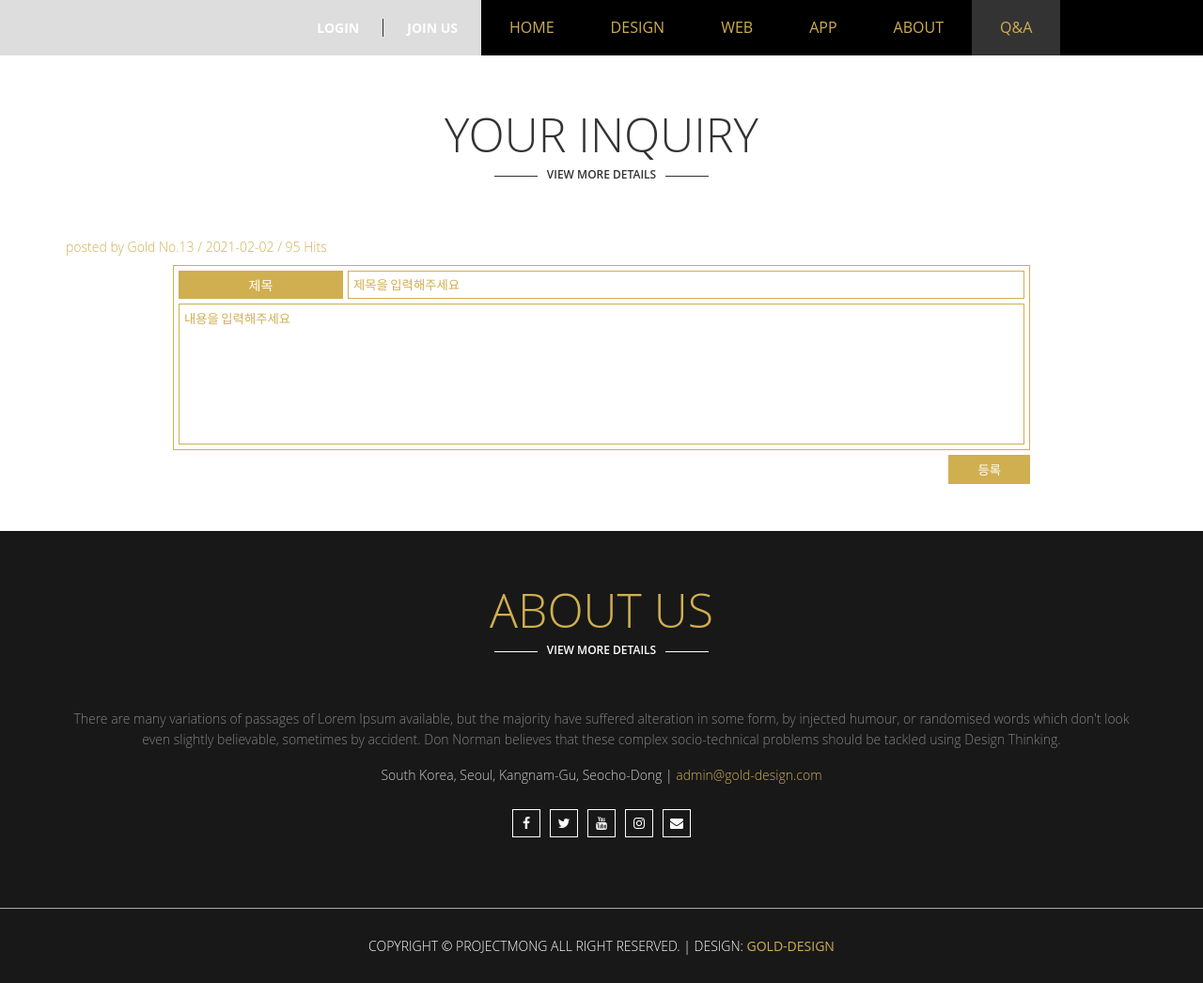
After one commit to middleun/DB-project, a PHP site: page /pages/qna/qna_view.php in a window 1280 px wide. The commit adds this page. Shown: the part 401-1447 px from the top of the page at 94% size. Run offline with PHP 8.4, Linux system fonts and the light colour scheme.

Commit message:
210126_qna페이지 넘버링 및 페이징 처리 완료, qna수정페이지 작업중

```diff
--- a/gold/css/qna.css
+++ b/gold/css/qna.css
@@ -59,3 +59,10 @@ display:flex; justify-content: center; align-items: center;}
 
 .qnaBoxes .writeBox button{border:1px solid #d0af51; background: #d0af51; color:#fff; text-align:center;
 padding: 5px 30px; margin-top:5px; float:right;}
+
+
+/* qna view page style */
+.qnaView .wirterInfo{width:80%; margin:ato; }
+.qnaView .writerInfo p{color:#d0af51; font-weight: 300; padding:5px 0;}
+.qnaView .writeBox{margin:5px auto 0;}
+.qnaView button{margin-left:5px;}
--- /dev/null
+++ b/gold/pages/qna/qna_view.php
@@ -0,0 +1,105 @@
+<!DOCTYPE html>
+<html lang="en">
+    <head>
+        <meta charset="UTF-8" />
+        <meta name="viewport" content="width=device-width, initial-scale=1.0" />
+        <title>Gold</title>
+
+        <!-- font awesome link -->
+        <link
+        rel="stylesheet"
+        href="https://cdnjs.cloudflare.com/ajax/libs/font-awesome/4.7.0/css/font-awesome.min.css"
+        />
+
+        <!-- main css link -->
+        <link rel="stylesheet" href="/gold/css/style.css" />
+
+        <!-- design css link -->
+        <link rel="stylesheet" href="/gold/css/design_web_app.css">
+
+        <!-- qna css link -->
+        <link rel="stylesheet" href="/gold/css/qna.css">
+
+
+        <!-- animation css link -->
+        <link rel="stylesheet" href="/gold/css/animation.css" />
+
+        <!-- media query style css link -->
+        <link rel="stylesheet" href="/gold/css/media.css" />
+
+    </head>
+    <body>
+        <div class="wrap">
+
+            <?php include $_SERVER["DOCUMENT_ROOT"]. "/gold/include/header.php" ?>
+
+            <section class="contents qna hasTitle">
+                    <div class="center">
+                        <!-- contact title -->
+                        <div class="title">
+                        <h2>Your Inquiry</h2>
+                        <div class="subTit">
+                            <span class="subLine"></span>
+                            <a href="#" class="subLink">View More Details</a>
+                        </div>
+                        </div>
+                        <!-- end of contact title -->
+
+                        <div class="qnaBoxes qnaView deWeBoxes">
+                            <div class="writerInfo">
+                                <p>posted by Gold No.13 / 2021-02-02 / 95 Hits</p>
+                            </div>
+
+
+                            <div class="writeBox clear">
+
+                                <form action="/gold/php_process/pages/qna_insert.php?id=<?=$userid?>" method="post" class="writeForm" name="writeForm">
+                                    <p class="qnaTitInput">
+                                        <label for="qnaTitle">제목</label>
+                                        <input type="text" name="qnaTitle" id="qnaTitle" placeholder="제목을 입력해주세요">
+                                    </p>
+                                    <p class="qnaTxtInput">
+                                        <textarea name="qnaTxt" placeholder="내용을 입력해주세요"></textarea>
+                                    </p>
+
+                                </form>
+                                <?php
+                                    if($userid==""){
+                                ?>
+                                <button type="submit" onclick="plzLogin()">등록</button>
+                                <?php
+                                    }else{
+                                ?>
+                                <button type="submit" class="">돌아가기</button>
+                                <button type="submit" class=""> 수정</button>
+                                <?php
+                                }
+                                ?>
+
+
+
+                            </div>
+
+
+                        </div>
+                        <!-- end of qnaBoxes -->
+
+                    </div>
+                <!-- end of center -->
+            </section>
+
+                <?php include $_SERVER["DOCUMENT_ROOT"]. "/gold/include/about.php" ?>
+                <?php include $_SERVER["DOCUMENT_ROOT"]. "/gold/include/footer.php" ?>
+
+        </div>
+
+        <!-- jquery frame work -->
+        <script src="https://ajax.googleapis.com/ajax/libs/jquery/3.5.1/jquery.min.js"></script>
+        <!-- main jqeury link -->
+        <script src="/gold/js/custom.js"></script>
+        <script src="/gold/js/web_design_page.js"></script>
+
+
+
+    </body>
+</html>
```
Also changed, not shown: gold/data/ajax/qna_ajax.php (+23 -2 lines), gold/js/qna_ajax.js (+58 -2 lines), gold/pages/qna/qna.php (+71 -14 lines).
